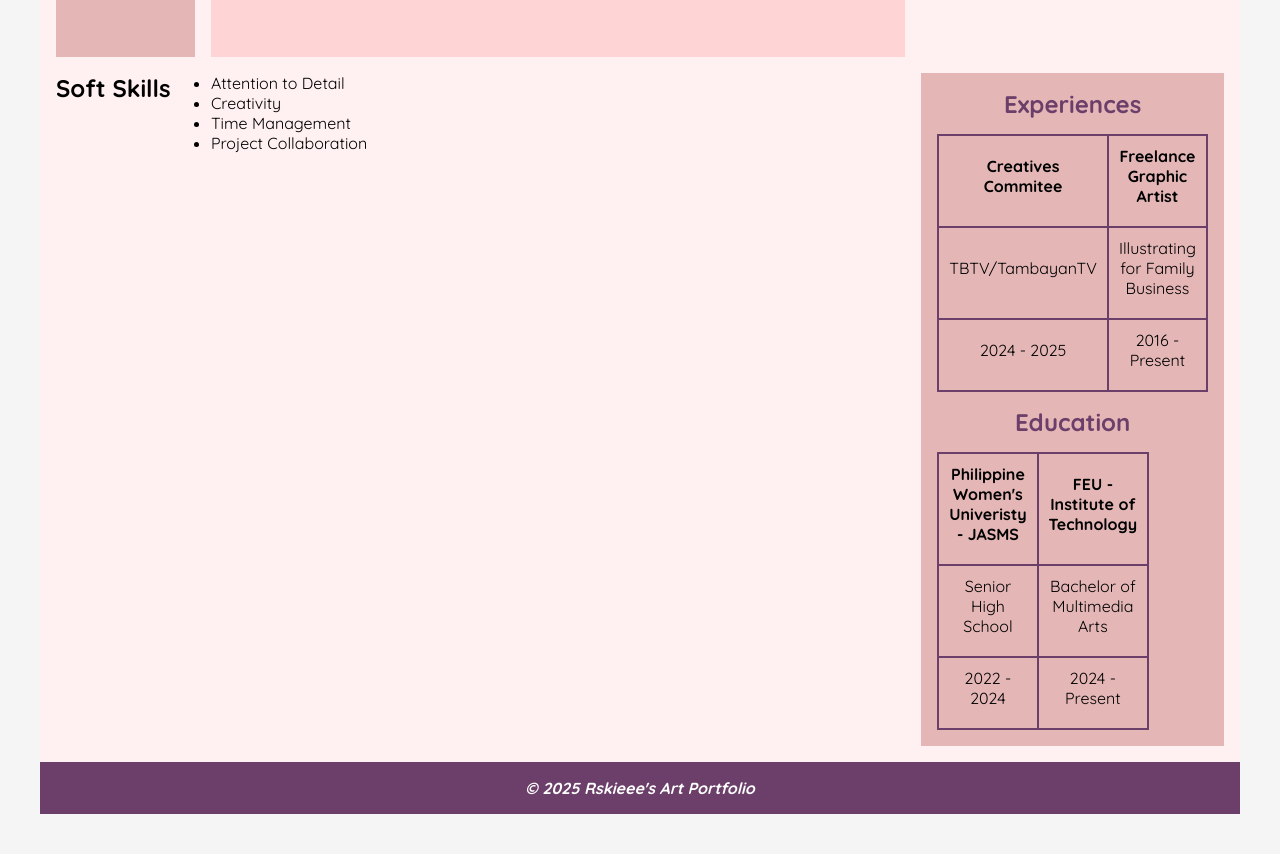
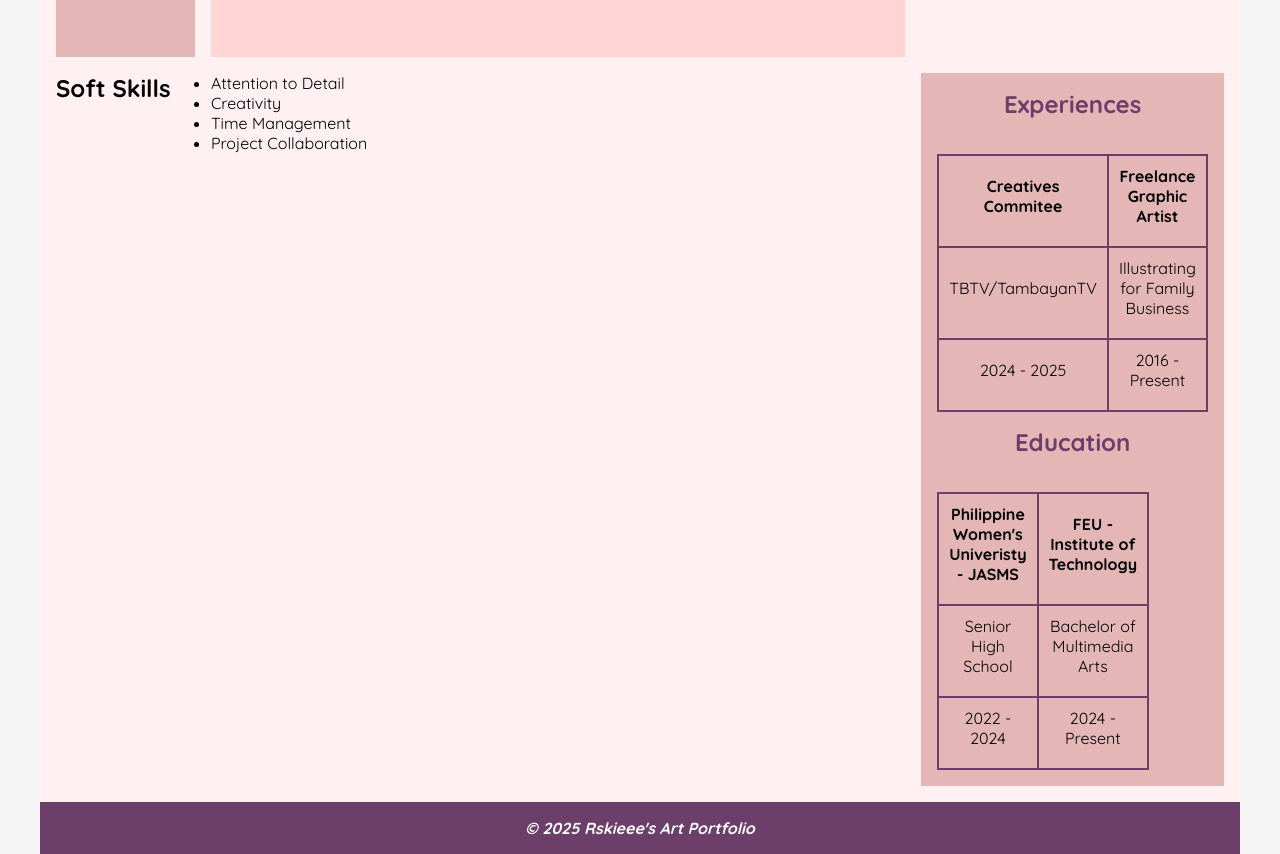
Before and after one commit to Rskieee/Rskieee.github.io, a plain HTML site: page abtme.html in a window 1280 px wide. Shown: the part 708-1562 px from the top of the page. Before the commit the page ends 1522 px from the top, so only its background shows below. Drawn offline with Linux system fonts and the light colour scheme; files that its build step writes are made by us from their sources; files whose address does not match are found by name.

Commit message:
Update grid.css

```diff
--- a/grid.css
+++ b/grid.css
@@ -4,11 +4,16 @@
   box-sizing: border-box;
 }
 
+/* Page base setup */
 body {
   min-height: 100vh;
   display: flex;
+  justify-content: center;
+  align-items: flex-start;
+  background-color: #fff6fb;
 }
 
+/* Main container structure */
 .container {
   display: grid;
   grid-template-rows: auto 1fr auto;
@@ -17,14 +22,19 @@ body {
       "main"
       "footer";
   max-width: 1200px;
+  width: 100%;
   min-height: 100vh;
+  background-color: #fff;
 }
 
+/* Header positioning */
 header {
   grid-area: header;
   padding: 1rem;
+  text-align: center;
 }
 
+/* Main content grid (3-column layout) */
 main {
   grid-area: main;
   display: grid;
@@ -33,19 +43,33 @@ main {
   padding: 1rem;
 }
 
+/* Each section within the grid */
 .left {
+  grid-column: 1;
   padding: 1rem;
 }
 
 .mid {
+  grid-column: 2;
   padding: 1rem;
 }
 
 .right {
+  grid-column: 3;
   padding: 1rem;
 }
 
+/* Footer layout */
 footer {
   grid-area: footer;
   padding: 1rem;
+  text-align: center;
 }
+
+/* Basic table alignment */
+table {
+  width: 100%;
+  border-collapse: collapse;
+  margin-top: 20px;
+  text-align: center;
+}
```
Lines whose indentation alone changed are shown as unchanged.
